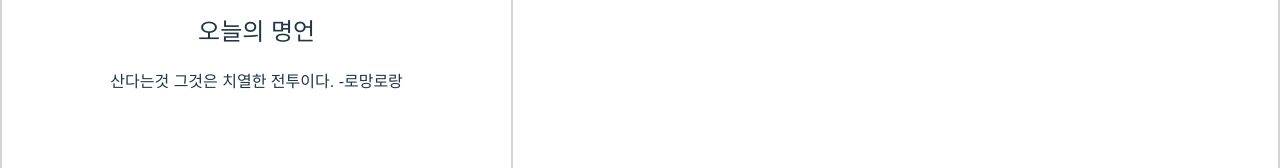
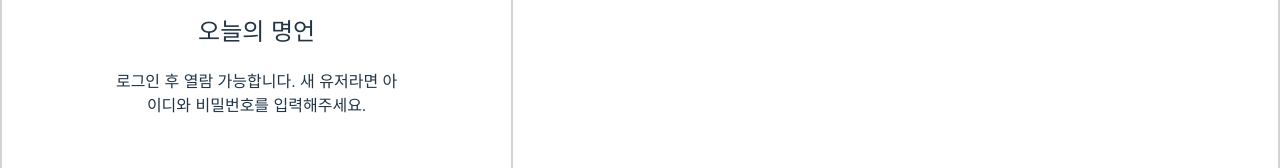
Before and after one commit to hyeinjeong524/checkmate, a React (Vite) app in the folder client/: page / in a window 1280 px wide. Shown: the part 454-622 px from the top of the page. Built offline with nearby package versions, Linux system fonts and the light colour scheme; no server answers.

Commit message:
Hide saying from unlogged users

```diff
--- a/client/src/components/saying.jsx
+++ b/client/src/components/saying.jsx
@@ -37,7 +37,16 @@ function Saying(props) {
 ]
     /* eslint-disable react/prop-types */
     const index = props.index;
-    let text = textItems[Number(index)-1];
+
+    const loggedIn = props.loggedIn;
+
+    let text = ""
+    if (loggedIn){
+        text = textItems[Number(index)-1];
+    }else{
+        text = "로그인 후 열람 가능합니다. 새 유저라면 아이디와 비밀번호를 입력해주세요."
+    }
+
 
     return <div className="saying">
         <h2 className="saying-title">
```
